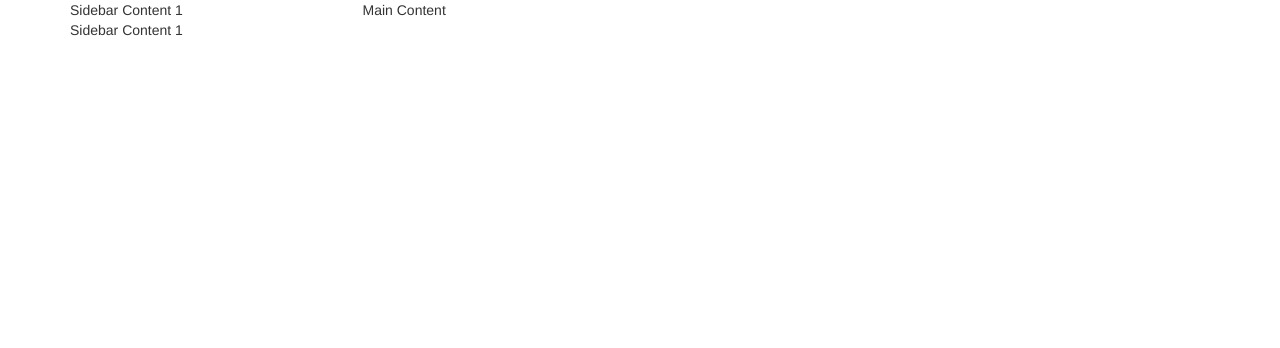
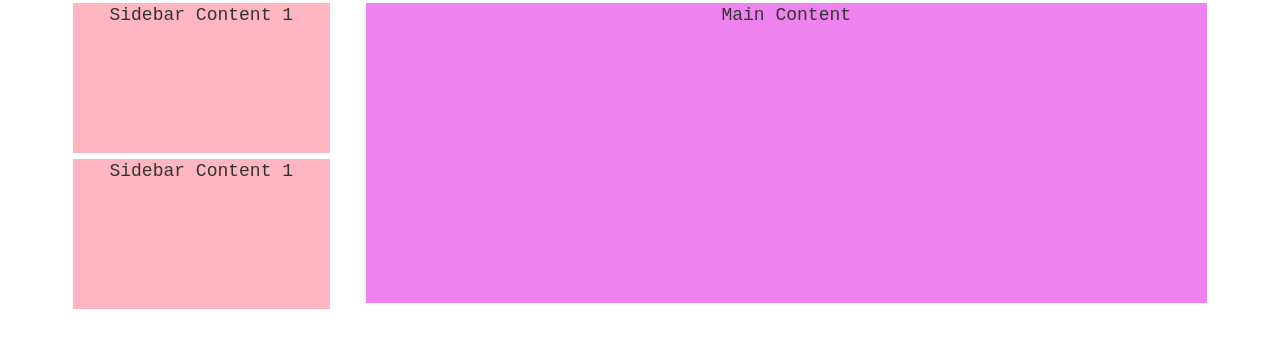
Before and after one commit to madhu74/Bootstrap_code_try, a plain HTML site: page Nesting of Rows and Columns.html in a window 1280 px wide. Drawn offline with nearby package versions, Linux system fonts and the light colour scheme.

Commit message:
Adding Style classes

```diff
--- a/CustomStyles.css
+++ b/CustomStyles.css
@@ -6,3 +6,21 @@
     font-family: FontAwesome, monospace;
     font-size: large;
 }
+
+.mainContent{
+    margin: 3px;
+    min-height: 300px;
+    background: violet;
+    text-align: center;
+    font-family: FontAwesome, monospace;
+    font-size: large;
+}
+
+.subContent{
+    margin: 3px;
+    min-height: 150px;
+    background: lightpink;
+    text-align: center;
+    font-family: FontAwesome, monospace;
+    font-size: large;
+}
```
